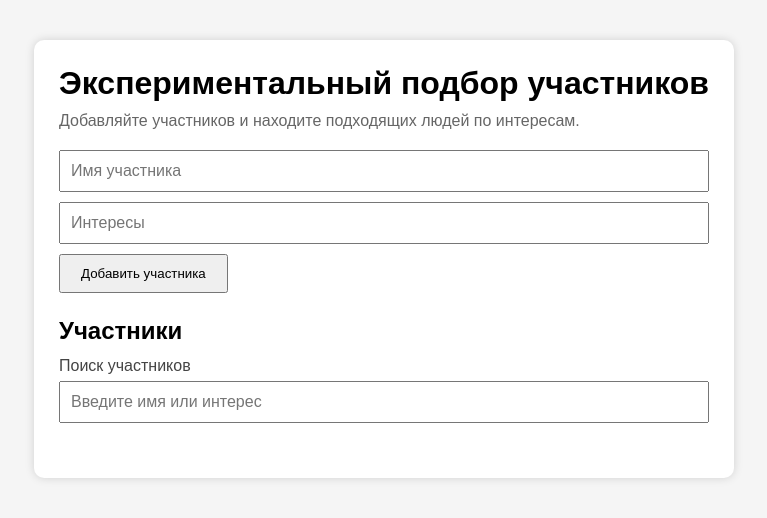
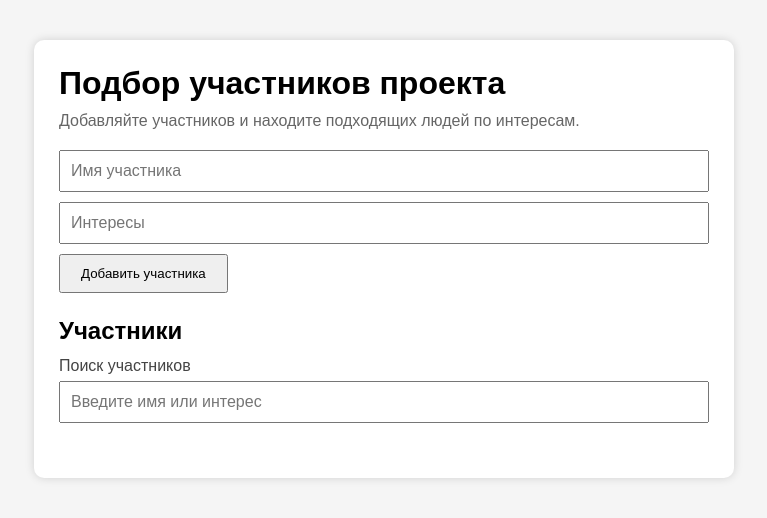
Before and after one commit to xxstevexxds/Kolosov-rabota, a website: page index.html in a window 1280 px wide. Shown: the whole page, without its empty margins (256-1023 px from the left). Drawn offline with Linux system fonts and the light colour scheme.

Commit message:
Revert "chore: добавлен учебный заголовок"
This reverts commit 9e01e77d875eebc7d2f0ca8d4ab38d965655fb6e.

```diff
--- a/index.html
+++ b/index.html
@@ -10,7 +10,7 @@
 
 <div class="container">
 
-    <h1>Экспериментальный подбор участников</h1>
+    <h1>Подбор участников проекта</h1>
 
     <p class="subtitle">
         Добавляйте участников и находите подходящих людей по интересам.
```
